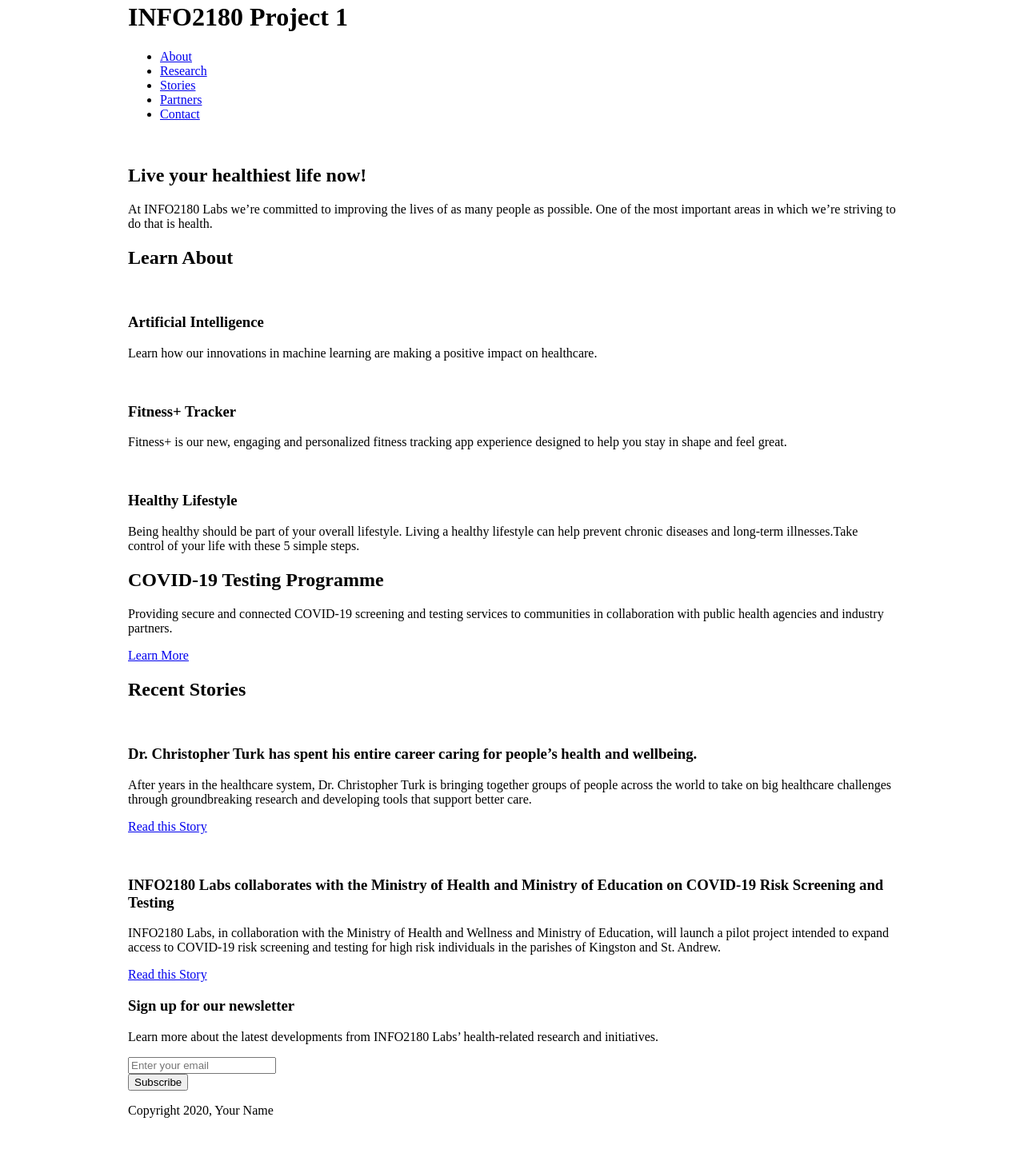
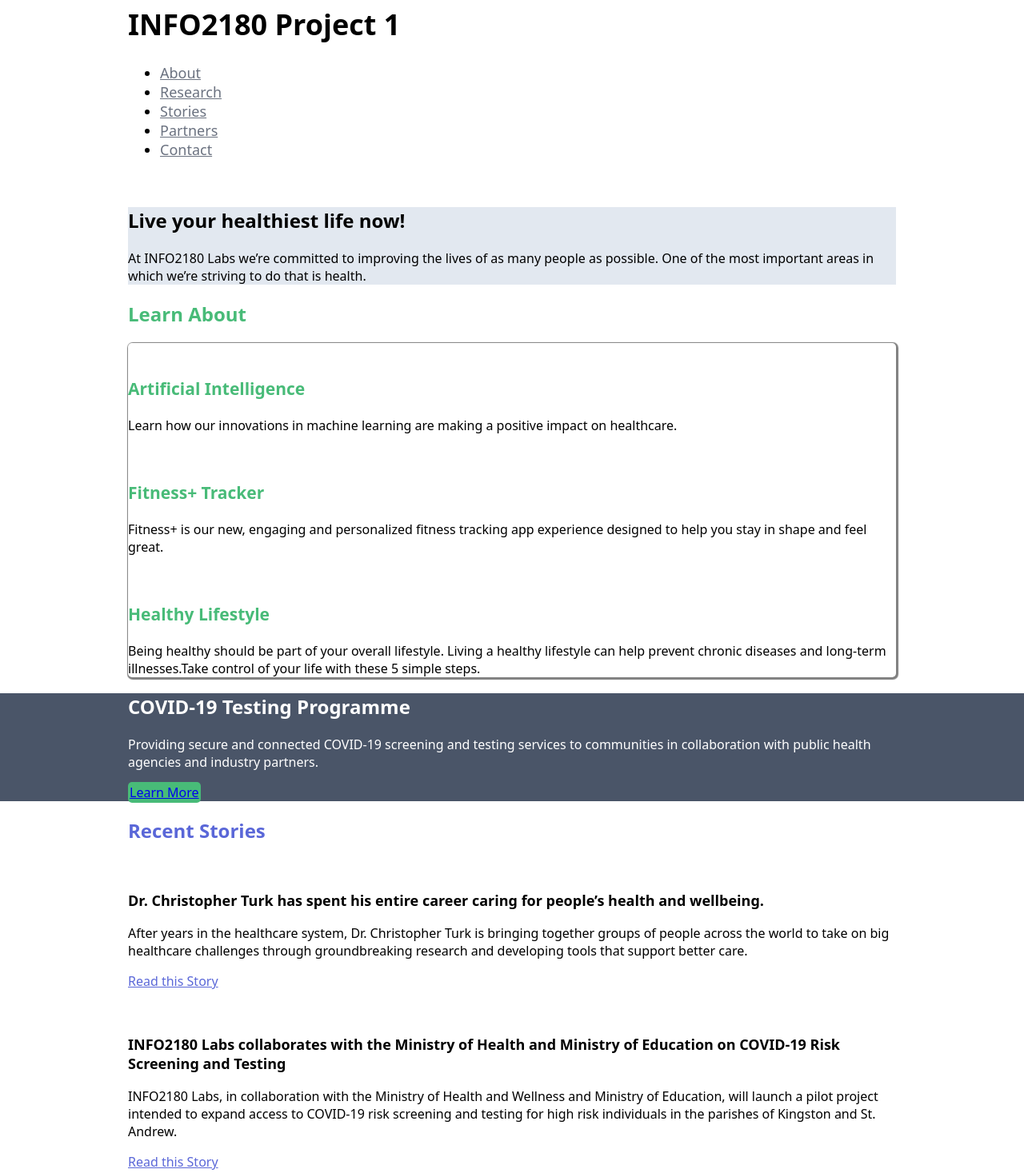
Before and after one commit to JMim20/info2180-project1, a plain HTML site: page index.html in a window 1280 px wide. Shown: the part 18-1485 px from the top of the page at 80% size. Before the commit the page ends 1432 px from the top, so only its background shows below. Drawn offline with Linux system fonts and the light colour scheme.

Commit message:
Update styles with colours and fonts exercise.

```diff
--- a/styles.css
+++ b/styles.css
@@ -1,7 +1,12 @@
 /* Add your CSS to this file */
+html{
+    font-family:system-ui, -apple-system, BlinkMacSystemFont, 'Segoe UI', Roboto, Oxygen, Ubuntu, Cantarell, 'Open Sans', 'Helvetica Neue', sans-serif;
+    font-size: 18px;
+}
 body {
     margin: 0;
     font-size: 16px;
+    /*font-family:system-ui, -apple-system, BlinkMacSystemFont, 'Segoe UI', Roboto, Oxygen, Ubuntu, Cantarell, 'Open Sans', 'Helvetica Neue', sans-serif;*/
 }
 
 .container {
@@ -9,3 +14,78 @@ body {
     max-width: 960px;
     width: 100%;
 }
+
+header {
+    background-color: white;
+    font-size: 18px;
+}
+
+nav a {
+color: #6b7280;
+}
+
+nav a:hover {
+    color: #5A67D8;
+ }
+
+.overview-hero-text{
+    background-color: #E2E8F0;
+}
+
+
+.learn-about h2{
+    color: #48BB78;
+    font-size: 24px;
+}
+
+.cards{
+    border-color: #E2E8F0;
+    border-radius: 5px;
+    box-shadow:1px 1px 1px 2px grey;
+}
+
+.learn-about h3{
+    color:#48BB78;
+    font-size: 21px;
+}
+
+.testing{
+    background-color: #4A5568;
+    color: white;
+
+}
+
+.testing a {
+    background-color: #48BB78;
+    border-radius: 5px;
+    padding:2px;
+}
+
+.stories h2{
+color: #5A67D8;
+}
+
+.stories a{
+    color: #5A67D8;
+ }
+
+.stories h3{
+    font-size: 18px;
+}
+.stories img{
+    border-radius: 100%;
+}
+
+.newsletter{
+    background-color: #48BB78;
+    color:white;
+}
+
+.newsletter .btn{
+    background-color: #5A67DB;
+}
+
+footer{
+    background-color: #4A5568;
+    color: white;
+}
```
